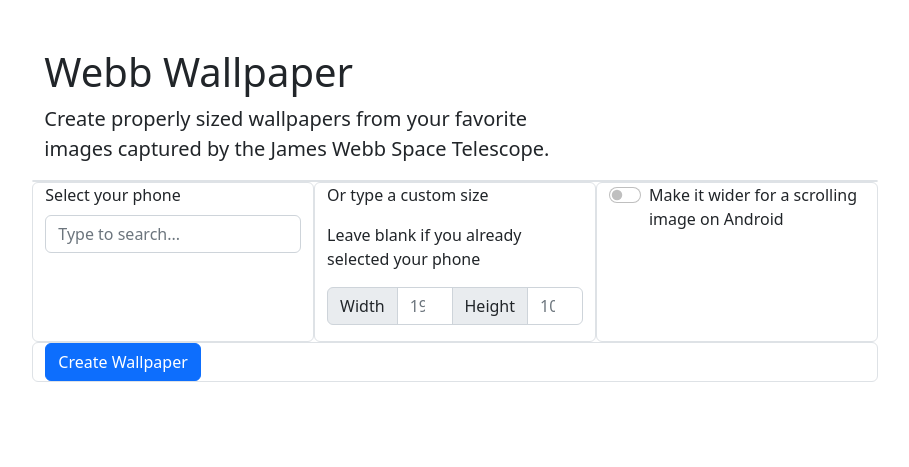
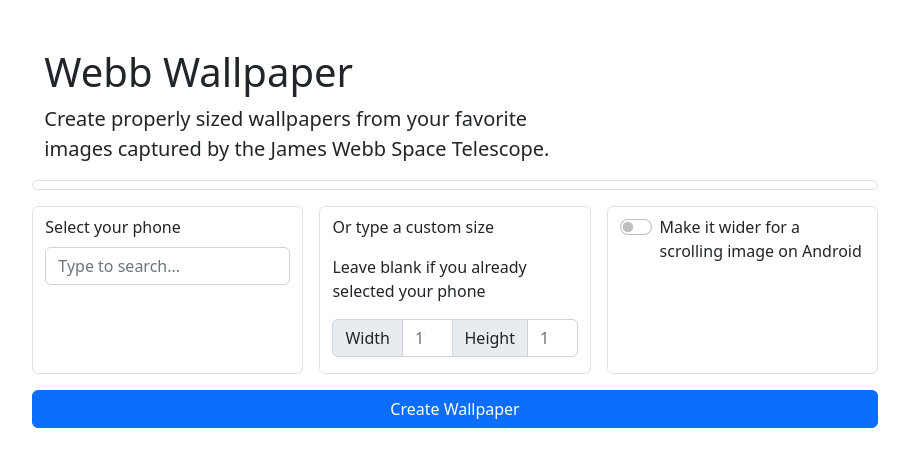
Before and after one commit to PicoPlanetDev/webb-wallpaper, a Flask app: page / in a window 1280 px wide. Shown: the top 467 px of the page, without its empty margins (185-1094 px from the left). Run offline with Flask 2, Linux system fonts and the light colour scheme.

Commit message:
Improved index.html styling

```diff
--- a/templates/index.html
+++ b/templates/index.html
@@ -23,7 +23,7 @@
             </p>
             <div class="row g-5">
                 <form role="form" action="get_image" method="post">
-                    <div class="row row-cols-4 border rounded">
+                    <div class="row row-cols-4 border rounded mb-3 pt-2">
                         {% for name, path in images %}
                         <div class="col">
                             <div class="form-check">
@@ -36,8 +36,8 @@
                         </div>
                         {% endfor %}
                     </div>
-                    <div class="row">
-                        <div class="col border rounded">
+                    <div class="row mb-3">
+                        <div class="col border rounded pt-2">
                             <label for="exampleDataList" class="form-label">Select your phone</label>
                             <input class="form-control" list="datalistOptions" id="exampleDataList"
                                 placeholder="Type to search..." name="phone">
@@ -47,7 +47,7 @@
                                     {% endfor %}
                             </datalist>
                         </div>
-                        <div class="col border rounded">
+                        <div class="col border rounded mx-3 pt-2">
                             <p>Or type a custom size</p>
                             <p class="fw-lighter mb-3">Leave blank if you already selected your phone</p>
                             <div class="input-group mb-3">
@@ -57,7 +57,7 @@
                                 <input type="number" class="form-control" name="height" placeholder="1080">
                             </div>
                         </div>
-                        <div class="col border rounded">
+                        <div class="col border rounded pt-2">
                             <div class="form-check form-switch">
                                 <input class="form-check-input" type="checkbox" role="switch"
                                     id="flexSwitchCheckDefault" name="wide-image">
@@ -66,10 +66,8 @@
                             </div>
                         </div>
                     </div>
-                    <div class="row border rounded">
-                        <div class="col">
-                            <button type="submit" class="btn btn-primary">Create Wallpaper</button>
-                        </div>
+                    <div class="row">
+                        <button type="submit" class="btn btn-primary">Create Wallpaper</button>
                     </div>
                 </form>
             </div>
```
